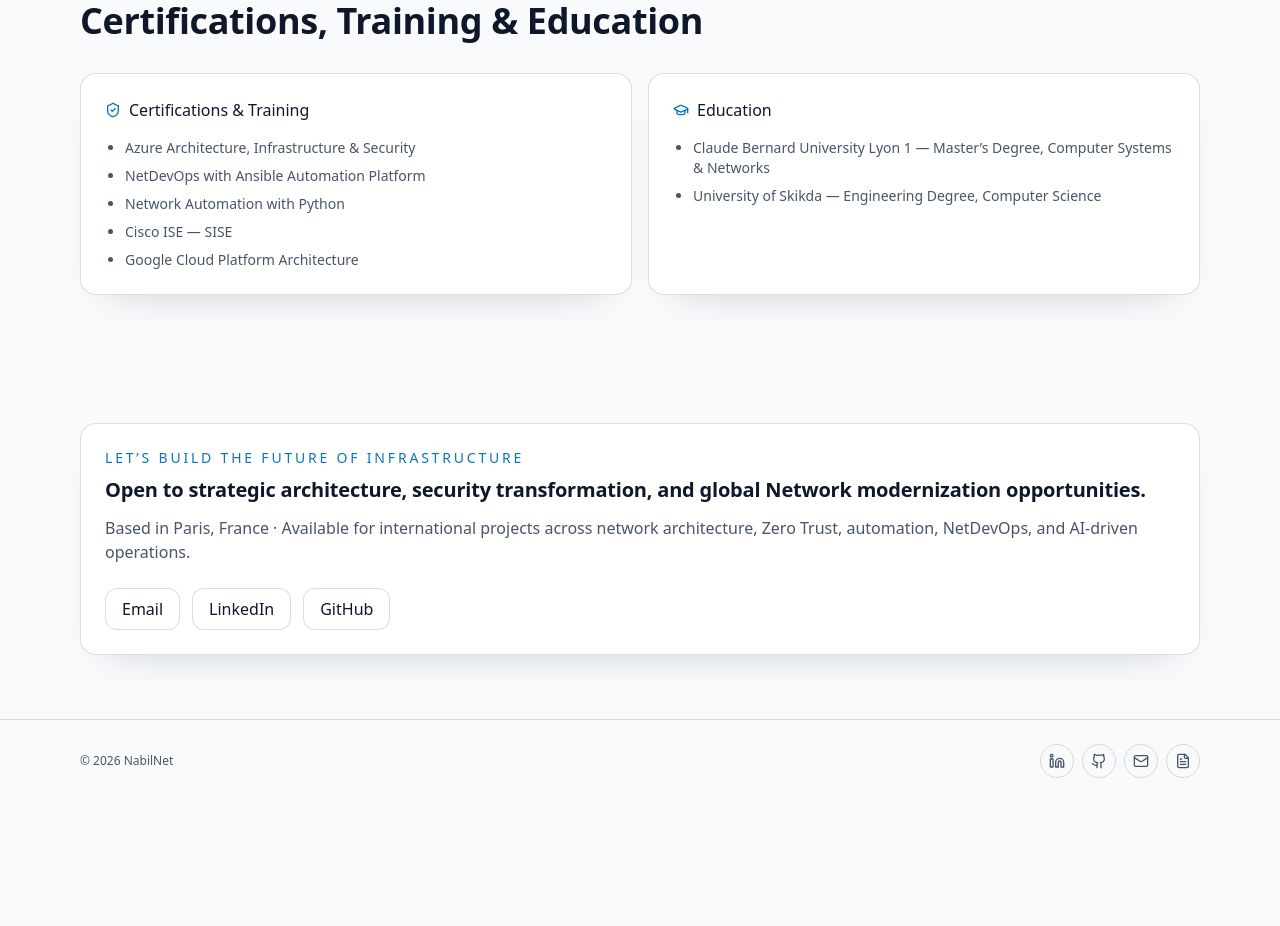
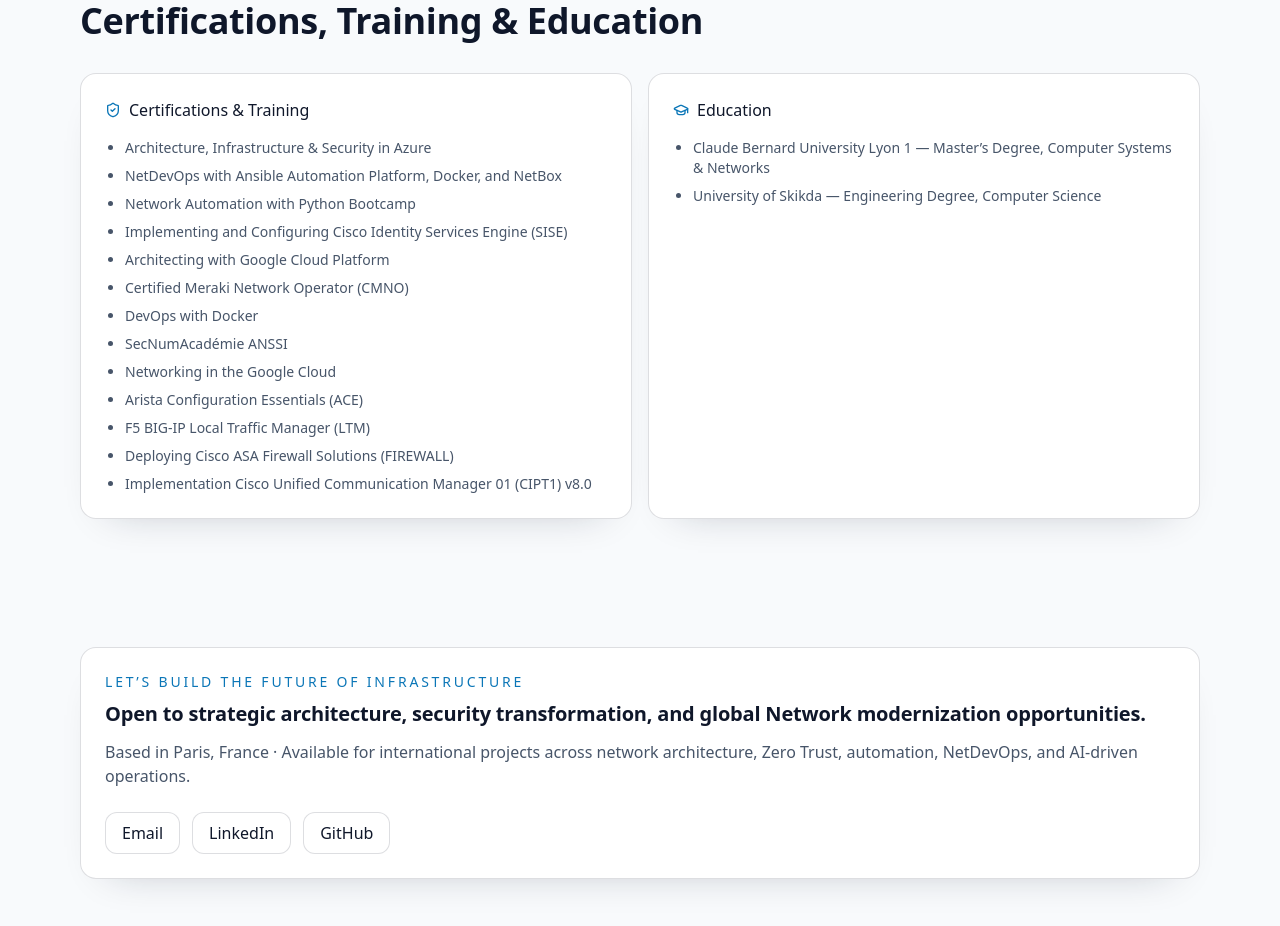
Before and after one commit to NabilNet/NabilNet.github.io, a React (Vite) app: page / in a window 1280 px wide. Shown: the part 4820-5746 px from the top of the page. Before the commit the page ends 5622 px from the top, so only its background shows below. Built offline with nearby package versions, Linux system fonts and the light colour scheme.

Commit message:
Update Certifications & Training entries

```diff
--- a/src/data/portfolio.ts
+++ b/src/data/portfolio.ts
@@ -31,7 +31,7 @@
   { company: "Freeson IT", role: "Network & System Engineer", period: "09/2008 – 08/2009", overview: "Provided infrastructure deployment, technical support, and systems administration.", achievements: ["Deployed and configured servers, switches, and user workstations.", "Maintained and optimized network and system infrastructure.", "Supported day-to-day IT operations and service reliability."], strategicImpact: "Built foundational enterprise engineering capability for long-term infrastructure leadership.", tags: ["Network", "Systems"] }
 ];
 
-export const training = ["Azure Architecture, Infrastructure & Security", "NetDevOps with Ansible Automation Platform", "Network Automation with Python", "Cisco ISE — SISE", "Google Cloud Platform Architecture"];
+export const training = ["Architecture, Infrastructure & Security in Azure", "NetDevOps with Ansible Automation Platform, Docker, and NetBox", "Network Automation with Python Bootcamp", "Implementing and Configuring Cisco Identity Services Engine (SISE)", "Architecting with Google Cloud Platform", "Certified Meraki Network Operator (CMNO)", "DevOps with Docker", "SecNumAcadémie ANSSI", "Networking in the Google Cloud", "Arista Configuration Essentials (ACE)", "F5 BIG-IP Local Traffic Manager (LTM)", "Deploying Cisco ASA Firewall Solutions (FIREWALL)", "Implementation Cisco Unified Communication Manager 01 (CIPT1) v8.0"];
 
 export const education = ["Claude Bernard University Lyon 1 — Master’s Degree, Computer Systems & Networks", "University of Skikda — Engineering Degree, Computer Science"];
 
```
